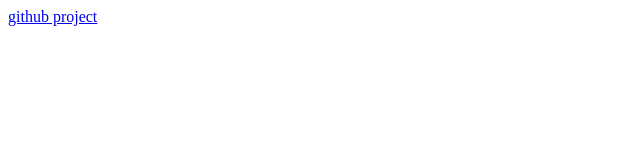
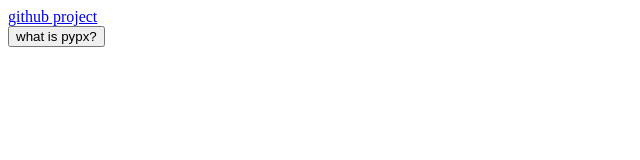
Before and after one commit to ranayavuz/our-pypx, a plain HTML site: page index.html in a window 1280 px wide. Shown: the whole page, without its empty margins (0-640 px from the left). Drawn offline with Linux system fonts and the light colour scheme.

Commit message:
Update index.html

```diff
--- a/index.html
+++ b/index.html
@@ -4,8 +4,14 @@
 
   </head>
   <body>
+    <script>
+
+    </script>
     <a href="https://github.com/users/ranayavuz/projects/2" target="_blank">
       github project
     </a>
+    <form action="info.html">
+<input type="submit" value="what is pypx?">
+</form>
   </body>
 </html>
```
